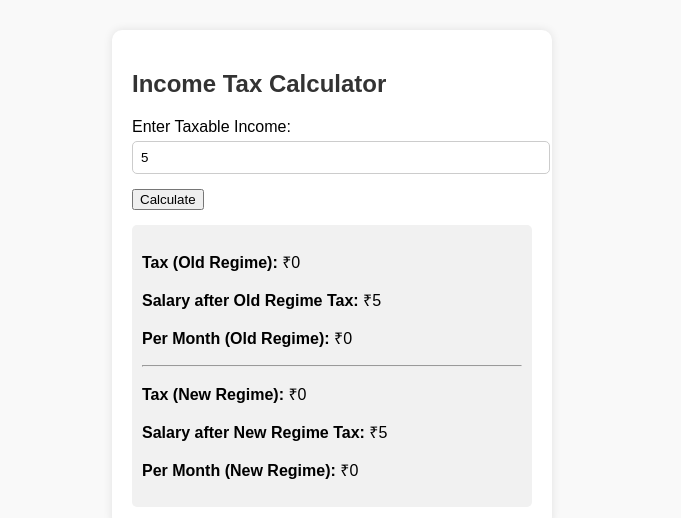
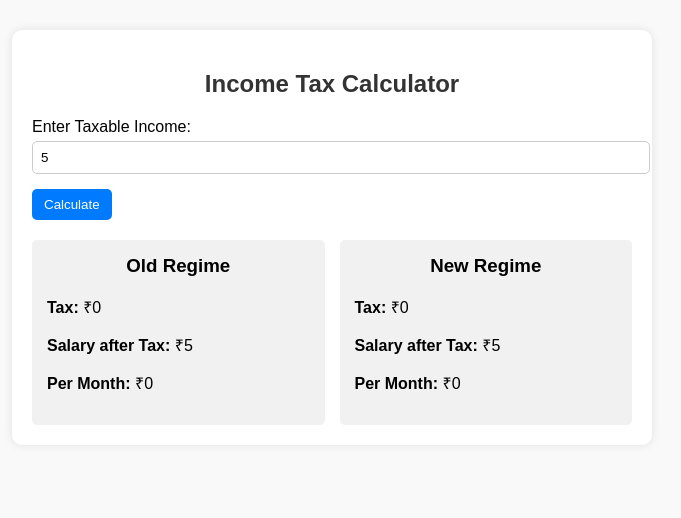
Before and after one commit to shubhamsinghal06/tax-calculator, a plain HTML site: page index.html in a window 1280 px wide. Both pictures are taken after typing "5" into the empty fields and a click on the button "Calculate". Shown: the whole page, without its empty margins (308-989 px from the left). Drawn offline with Linux system fonts and the light colour scheme.

Commit message:
Update index.html

```diff
--- a/index.html
+++ b/index.html
@@ -6,11 +6,15 @@
   <title>Income Tax Calculator (Old vs New Regime)</title>
   <style>
     body { font-family: Arial, sans-serif; margin: 30px; background: #f9f9f9; }
-    h2 { color: #333; }
-    .container { max-width: 400px; margin: auto; background: #fff; padding: 20px; border-radius: 10px; box-shadow: 0 0 10px rgba(0,0,0,0.1); }
+    h2 { color: #333; text-align: center; }
+    .container { max-width: 600px; margin: auto; background: #fff; padding: 20px; border-radius: 10px; box-shadow: 0 0 10px rgba(0,0,0,0.1); }
     label { display: block; margin: 10px 0 5px; }
     input { width: 100%; padding: 8px; margin-bottom: 15px; border: 1px solid #ccc; border-radius: 5px; }
-    .result { margin-top: 15px; padding: 10px; background: #f1f1f1; border-radius: 5px; }
+    button { padding: 8px 12px; border: none; border-radius: 5px; background: #007bff; color: #fff; cursor: pointer; }
+    button:hover { background: #0056b3; }
+    .results-container { display: flex; gap: 15px; margin-top: 20px; }
+    .result { flex: 1; padding: 15px; background: #f1f1f1; border-radius: 5px; }
+    .result h3 { margin-top: 0; text-align: center; }
   </style>
 </head>
 <body>
@@ -20,7 +24,7 @@
     <input type="number" id="income" placeholder="e.g. 1200000">
     <button onclick="calculateTax()">Calculate</button>
 
-    <div class="result" id="results"></div>
+    <div class="results-container" id="results"></div>
   </div>
 
   <script>
@@ -31,8 +35,7 @@
       else if (income <= 1000000) tax = 12500 + (income - 500000) * 0.20;
       else tax = 112500 + (income - 1000000) * 0.30;
 
-      tax = Math.round(tax * 1.04); // incl cess
-      return tax;
+      return Math.round(tax * 1.04); // incl cess
     }
 
     function calculateNewRegime(income) {
@@ -44,8 +47,7 @@
       else if (income <= 1500000) tax = 80000 + (income - 1200000) * 0.20;
       else tax = 140000 + (income - 1500000) * 0.30;
 
-      tax = Math.round(tax * 1.04); // incl cess
-      return tax;
+      return Math.round(tax * 1.04); // incl cess
     }
 
     function calculateTax() {
@@ -61,13 +63,18 @@
       const perMonthNew = Math.round(salaryAfterNew / 12);
 
       document.getElementById("results").innerHTML = `
-        <p><b>Tax (Old Regime):</b> ₹${oldTax.toLocaleString()}</p>
-        <p><b>Salary after Old Regime Tax:</b> ₹${salaryAfterOld.toLocaleString()}</p>
-        <p><b>Per Month (Old Regime):</b> ₹${perMonthOld.toLocaleString()}</p>
-        <hr>
-        <p><b>Tax (New Regime):</b> ₹${newTax.toLocaleString()}</p>
-        <p><b>Salary after New Regime Tax:</b> ₹${salaryAfterNew.toLocaleString()}</p>
-        <p><b>Per Month (New Regime):</b> ₹${perMonthNew.toLocaleString()}</p>
+        <div class="result">
+          <h3>Old Regime</h3>
+          <p><b>Tax:</b> ₹${oldTax.toLocaleString()}</p>
+          <p><b>Salary after Tax:</b> ₹${salaryAfterOld.toLocaleString()}</p>
+          <p><b>Per Month:</b> ₹${perMonthOld.toLocaleString()}</p>
+        </div>
+        <div class="result">
+          <h3>New Regime</h3>
+          <p><b>Tax:</b> ₹${newTax.toLocaleString()}</p>
+          <p><b>Salary after Tax:</b> ₹${salaryAfterNew.toLocaleString()}</p>
+          <p><b>Per Month:</b> ₹${perMonthNew.toLocaleString()}</p>
+        </div>
       `;
     }
   </script>
```
